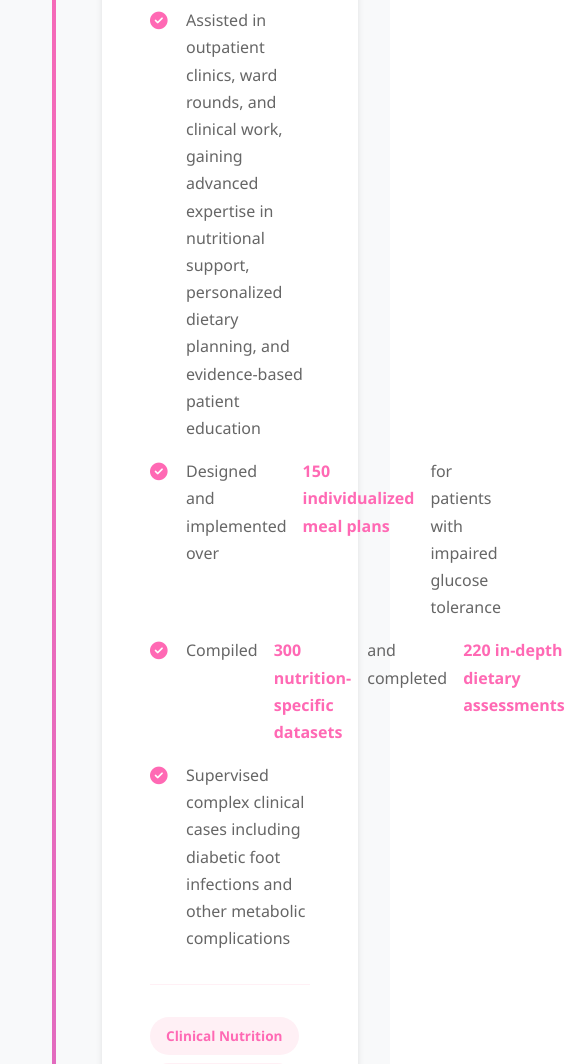
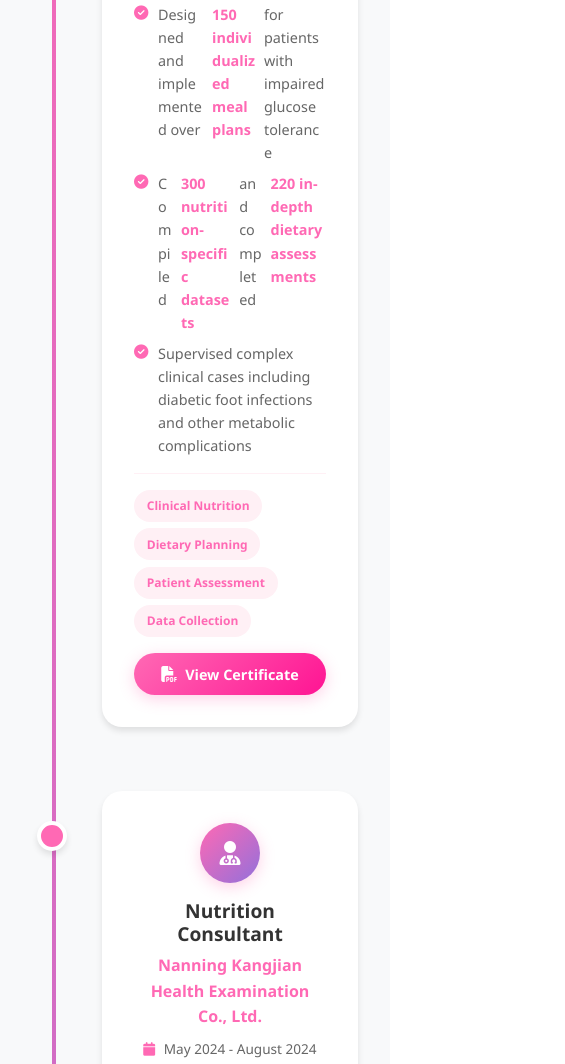
Before and after one commit to 41515151656/myinfo-xxy, a plain HTML site: page experience.html in a window 390 px wide. Shown: the part 936-2000 px from the top of the page, 565 px wide, since content can reach past the window. Drawn offline with Linux system fonts and the light colour scheme.

Commit message:
修复移动端bug

```diff
--- a/css/experience.css
+++ b/css/experience.css
@@ -204,13 +204,85 @@
         height: 30px;
     }
 
+    /* 卡片样式优化 */
+    .experience-card {
+        padding: var(--spacing-md);
+    }
+
     .experience-header {
         flex-direction: column;
         text-align: center;
+        gap: var(--spacing-sm);
+        padding-bottom: var(--spacing-sm);
     }
 
     .experience-icon {
         margin: 0 auto;
+        width: 60px;
+        height: 60px;
+        min-width: 60px;
+        font-size: 1.5rem;
+    }
+
+    /* 文字大小优化 */
+    .experience-info h3 {
+        font-size: 1.2rem;
+    }
+
+    .company {
+        font-size: 1rem;
+    }
+
+    .duration,
+    .location {
+        font-size: 0.85rem;
+    }
+
+    /* 描述区域优化 */
+    .experience-description h4 {
+        font-size: 1rem;
+        margin-bottom: var(--spacing-xs);
+    }
+
+    /* 列表项优化 */
+    .responsibility-list {
+        margin-bottom: var(--spacing-sm);
+    }
+
+    .responsibility-list li {
+        flex-direction: row;
+        gap: var(--spacing-xs);
+        margin-bottom: var(--spacing-xs);
+        font-size: 0.9rem;
+        line-height: 1.6;
+        word-break: break-word;
+    }
+
+    .responsibility-list i {
+        margin-top: 3px;
+        min-width: 16px;
+        font-size: 0.9rem;
+    }
+
+    /* 技能标签优化 */
+    .skills-used {
+        gap: 0.4rem;
+        margin-top: var(--spacing-sm);
+        padding-top: var(--spacing-sm);
+    }
+
+    .skill-tag {
+        padding: 0.4rem 0.8rem;
+        font-size: 0.75rem;
+    }
+
+    /* 按钮优化 */
+    .experience-description .btn {
+        margin-top: var(--spacing-sm);
+        font-size: 0.9rem;
+        padding: 0.6rem 1.2rem;
+        width: 100%;
+        justify-content: center;
     }
 
     .experience-card:hover {
```
Also changed, not shown: about.html (+1 -1 lines), index.html (+1 -1 lines), portfolio.html (+1 -1 lines).
